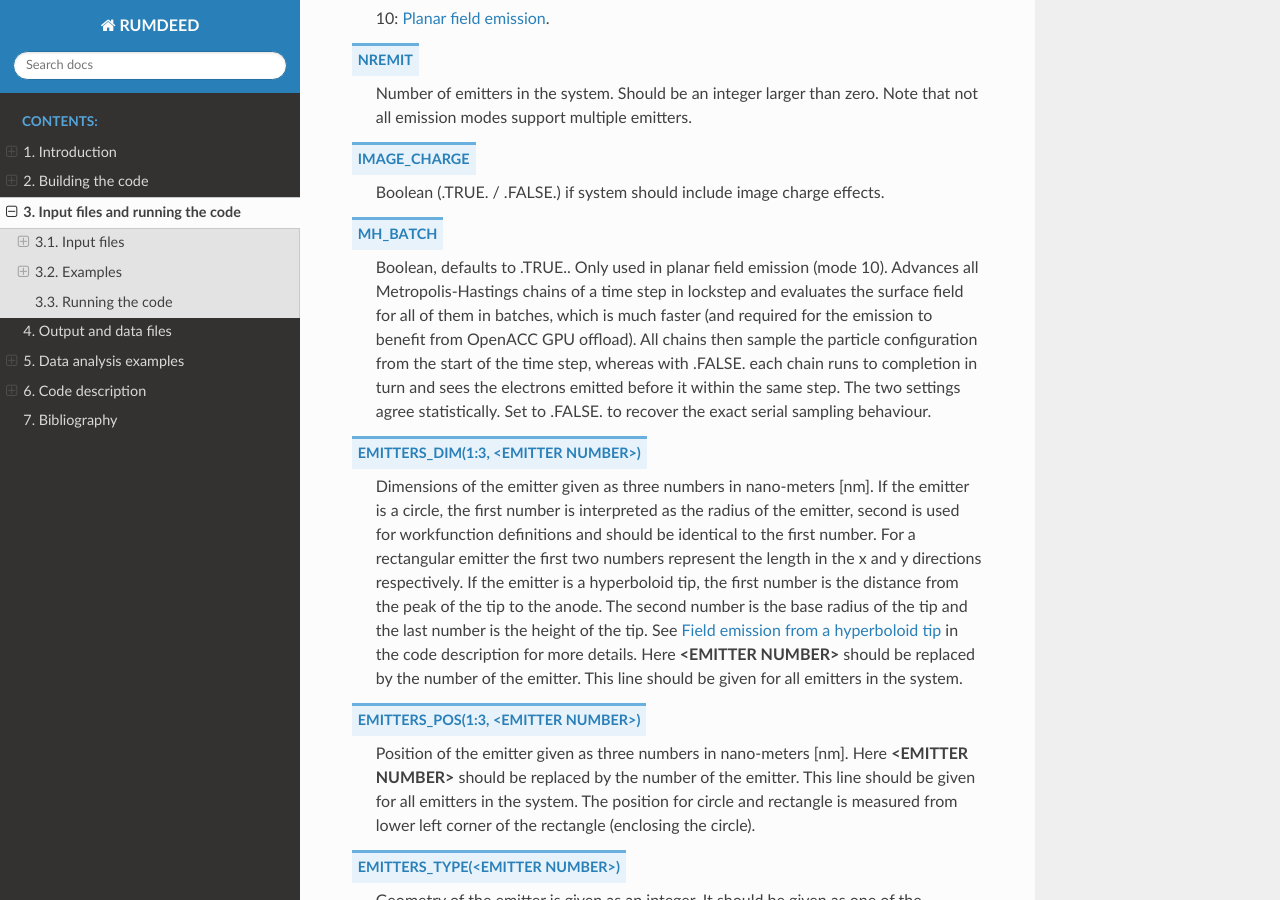
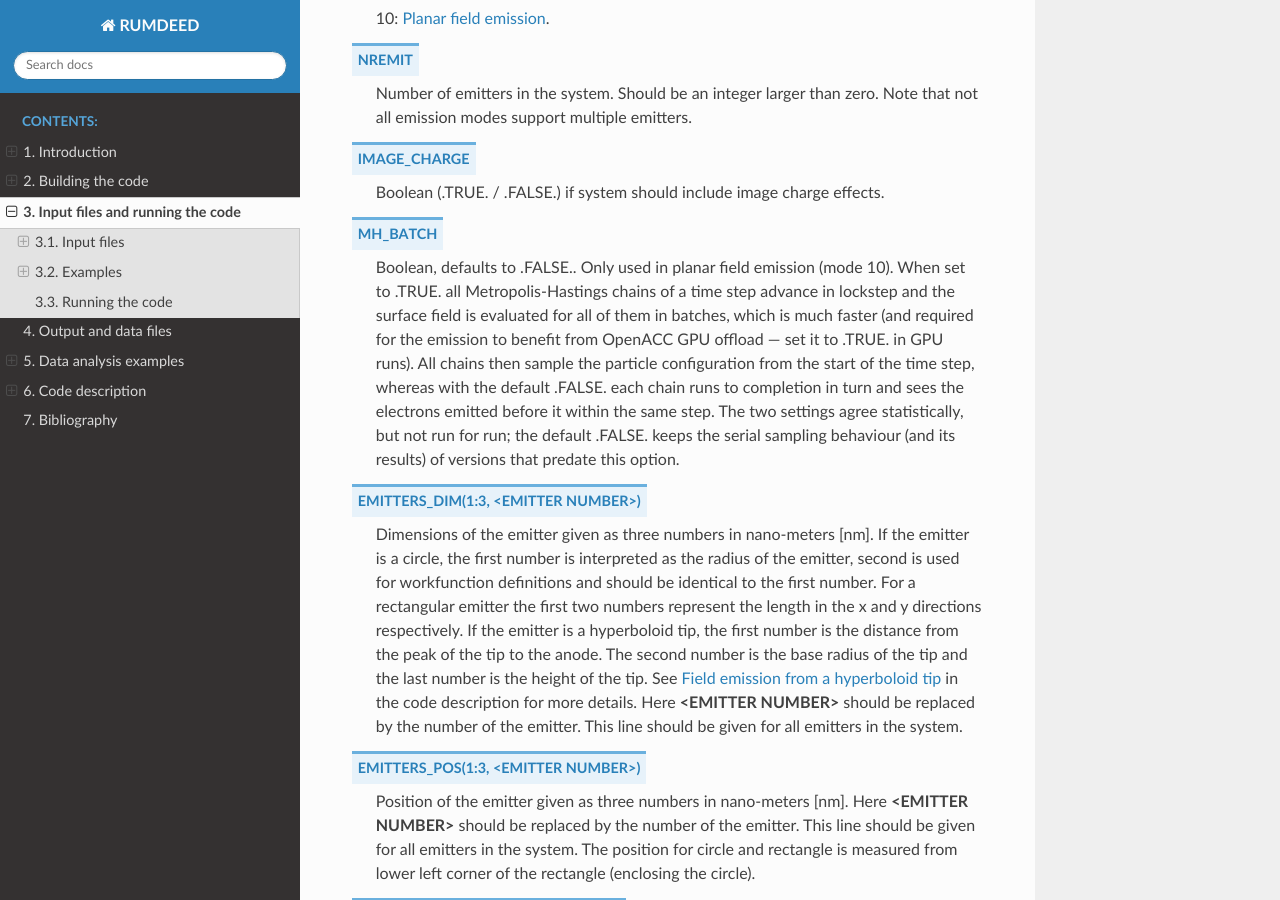
Before and after one commit to NanoPhysicsCenter/RUMDEED, a Sphinx documentation site: the page built from docs/source/run.rst, in a window 1280 px wide and 900 px high, scrolled down 1113 px. Built offline with Sphinx 7.4.7 and the Read the Docs theme 3.1.0, drawn with Linux system fonts in a browser that asks for light colours.

Commit message:
Tile the batched field kernel and apply the batch-MH review fixes
Calc_Field_at_Batch is called once per Metropolis-Hastings round, about a
thousand times per emission step, with a median batch of only a few tens
of field points. One gang per point left the A100 nearly idle during its
most-called kernel, and each call created and deleted a device data region
for the points and fields. The batches now pass through persistent
device-resident staging buffers with update transfers, a small kernel
seeds the field with the vacuum contribution, and the particle sum is
split over gang-level tiles that accumulate with atomics (enough tiles to
fill the SMs for small batches, collapsing to the one-gang-per-point shape
for large ones). Upload, kernels and download share one async queue so
the host synchronizes once per batch.

Also applies the review fixes to the batched emission path: the MH_BATCH
input flag now defaults to .FALSE. so existing decks keep the serial
sampler (GPU runs should set MH_BATCH=.TRUE., see docs); the batch-MH
working arrays are allocatable instead of stack automatics; the MH tuning
constants are shared module parameters used by both samplers; the scalar
Cuba integrand delegates to the vectorized one so suave and divonne share
the same physics; mod_manual_emission reuses E_zunit_planar; the kernel
geometry math is included from the shared acc_*.inc files; the tip image
point is hoisted to gang level in the field kernel; and the charge/mass
device uploads are gated by particles_charge_rev.

1000-step planar field emission on an A100 (with the mod_pair fixes in
the next commit): 1:05 versus 2:06 before the Laplace-and-recombination
merge, with currents statistically identical. 27/27 tests pass with
gfortran, nvfortran ACC=multicore and on the GPU.

Co-Authored-By: Claude Fable 5 <noreply@anthropic.com>

```diff
--- a/docs/source/run.rst
+++ b/docs/source/run.rst
@@ -39,13 +39,15 @@ NREMIT
 IMAGE_CHARGE
     Boolean (.TRUE. / .FALSE.) if system should include image charge effects.
 MH_BATCH
-    Boolean, defaults to .TRUE.. Only used in planar field emission (mode 10). Advances all
-    Metropolis-Hastings chains of a time step in lockstep and evaluates the surface field for
-    all of them in batches, which is much faster (and required for the emission to benefit
-    from OpenACC GPU offload). All chains then sample the particle configuration from the
-    start of the time step, whereas with .FALSE. each chain runs to completion in turn and
-    sees the electrons emitted before it within the same step. The two settings agree
-    statistically. Set to .FALSE. to recover the exact serial sampling behaviour.
+    Boolean, defaults to .FALSE.. Only used in planar field emission (mode 10). When set to
+    .TRUE. all Metropolis-Hastings chains of a time step advance in lockstep and the surface
+    field is evaluated for all of them in batches, which is much faster (and required for the
+    emission to benefit from OpenACC GPU offload — set it to .TRUE. in GPU runs). All chains
+    then sample the particle configuration from the start of the time step, whereas with the
+    default .FALSE. each chain runs to completion in turn and sees the electrons emitted
+    before it within the same step. The two settings agree statistically, but not run for
+    run; the default .FALSE. keeps the serial sampling behaviour (and its results) of
+    versions that predate this option.
 EMITTERS_DIM(1:3, <EMITTER NUMBER>)
     Dimensions of the emitter given as three numbers in nano-meters [nm].
     If the emitter is a circle, the first number is interpreted as the radius of the emitter,
```
Also changed, not shown: 4 other files.
